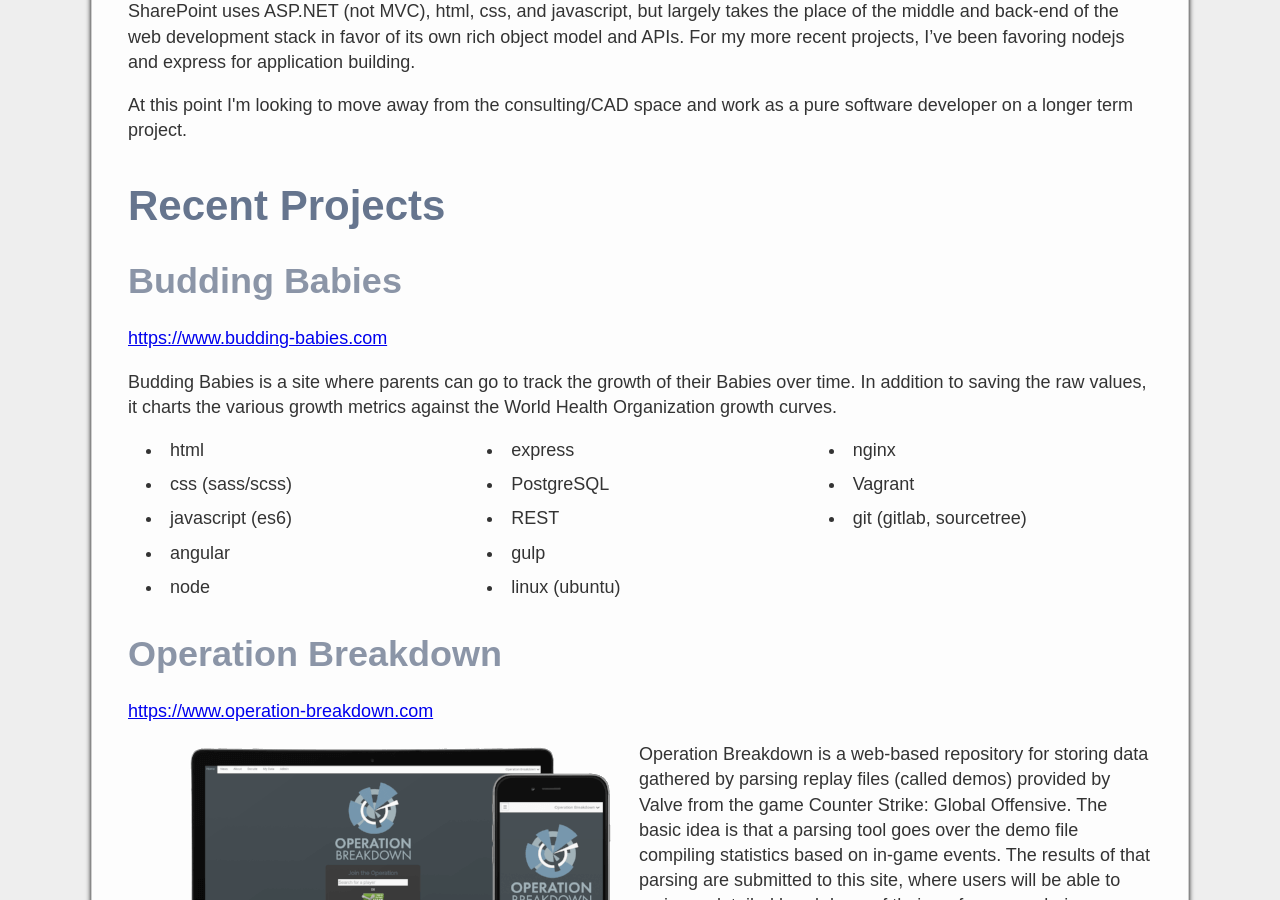
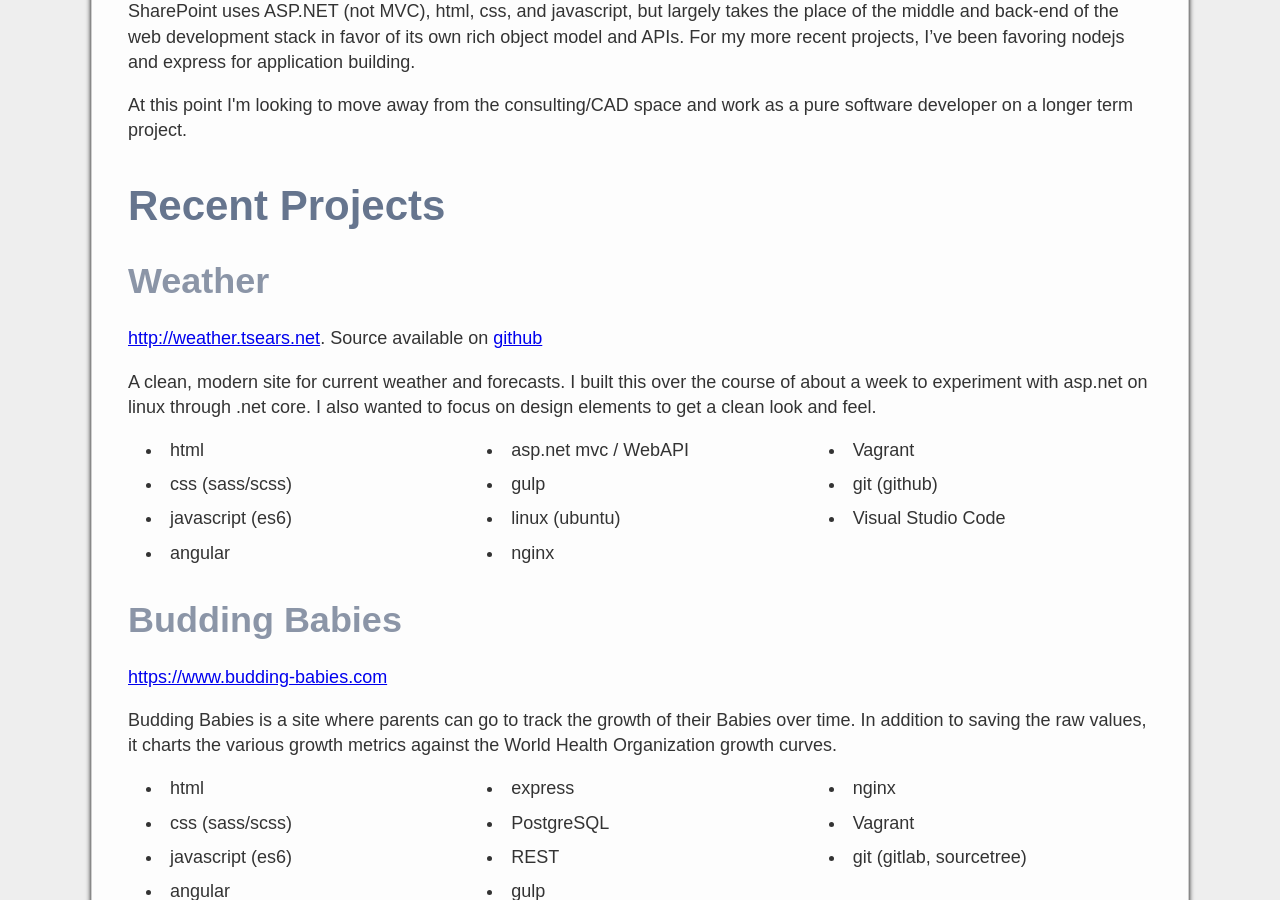
Before and after one commit to tsears/tsears.github.io, a Jekyll site: the page built from index.md, in a window 1280 px wide and 900 px high, scrolled down 950 px. Built offline with Jekyll 4.4.1, drawn with Linux system fonts in a browser that asks for light colours; comment, search, counter and statistics services are not loaded; our own code applies the rules of GitHub Pages for plain Markdown files.

Commit message:
Updated home page to reference weather site.

```diff
--- a/index.md
+++ b/index.md
@@ -23,6 +23,27 @@ At this point I&apos;m looking to move away from the consulting/CAD space and wo
 as a pure software developer on a longer term project.
 
 # Recent Projects #
+
+## Weather ##
+[http://weather.tsears.net](http://weather.tsears.net).  Source available on
+[github](https://github.com/tsears/MVCWeather)
+
+A clean, modern site for current weather and forecasts.  I built this over the course
+of about a week to experiment with asp.net on linux through .net core.  I also wanted
+to focus on design elements to get a clean look and feel.
+
+* html
+* css (sass/scss)
+* javascript (es6)
+* angular
+* asp.net mvc / WebAPI
+* gulp
+* linux (ubuntu)
+* nginx
+* Vagrant
+* git (github)
+* Visual Studio Code
+{: .three .col}
 
 ## Budding Babies ##
 [https://www.budding-babies.com](https://www.budding-babies.com)
```
